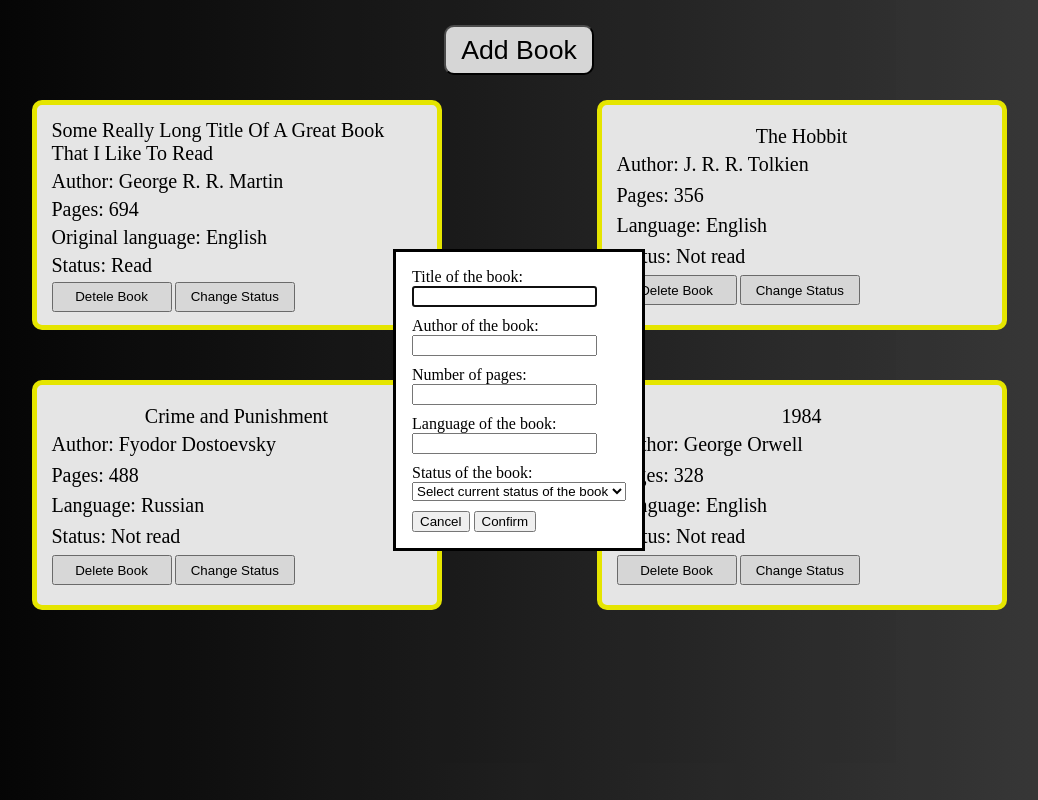
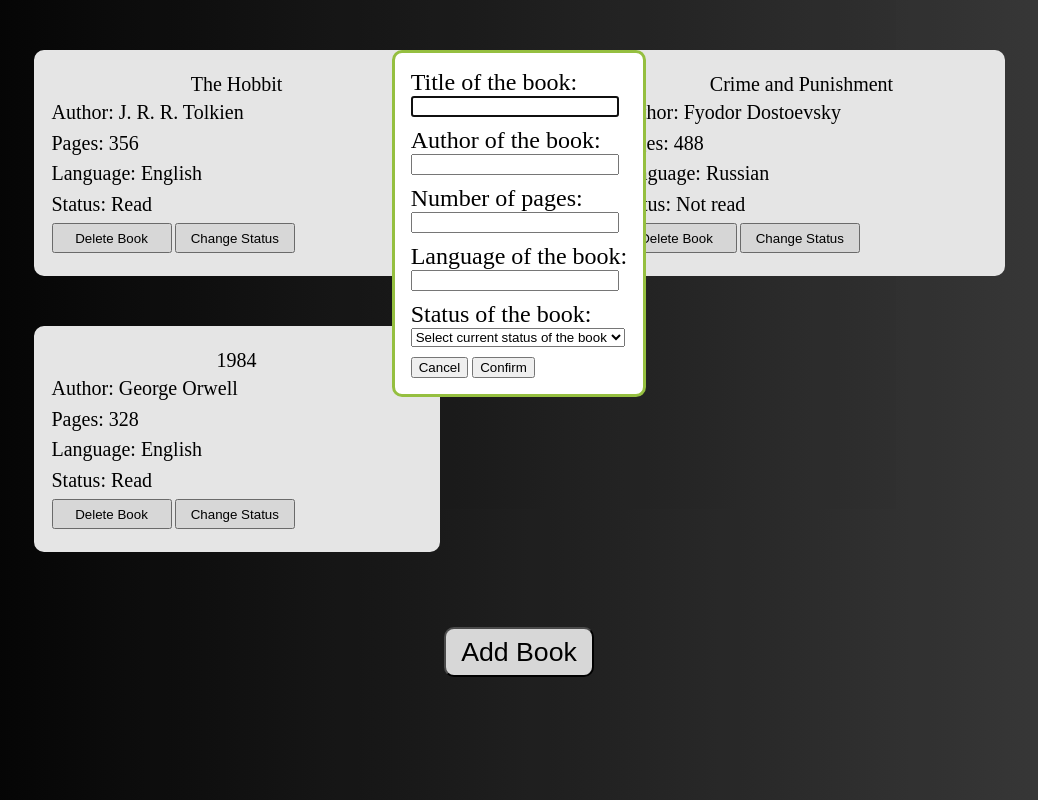
Before and after one commit to Artimer225/library, a plain HTML site: page index.html in a window 1280 px wide. Both pictures are taken after a click on the button "Add Book". Shown: the whole page, without its empty margins (121-1159 px from the left). Drawn offline with Linux system fonts and the light colour scheme.

Commit message:
Add changes to style and some small adjustments of sizes

```diff
--- a/index.html
+++ b/index.html
@@ -9,21 +9,10 @@
 <body>
     <div class="container">
         <div class="cardholder">
-            <!-- dummy card for previewing purposes            -->
-            <div class="card">
-                <p class="title">Some Really Long Title Of A Great Book That I Like To Read</p>
-                <p class="author">Author: George R. R. Martin</p>
-                <p class="pages">Pages: 694</p>
-                <p class="language">Original language: English</p>
-                <p class="read">Status: Read</p>
-                <div class="card-btns">
-                    <button>Detele Book</button>
-                    <button>Change Status</button>
-                </div>
-            </div>
+            <!-- here go the cards           -->
         </div>
         <div class="book-dialog">
-            <dialog id="dialog">
+            <dialog id="create-dialog">
                 <form id="book-dialog-form">
                     <div class="book-form">
                         <label for="title">Title of the book:</label>
--- a/script.js
+++ b/script.js
@@ -22,9 +22,9 @@ function BookForDisplay(book) {
     this.pages = 'Pages: ' + book.pages;
     this.language = 'Language: ' + book.language;
     this.status = 'Status: ';
-    if (book.status === 1) {
+    if (book.status === '1') {
         this.status += 'Currently reading';
-    } if (this.status === 2) {
+    } else if (book.status === '2') {
         this.status += 'Read';
     } else {
         this.status += 'Not read';
@@ -34,9 +34,9 @@ function BookForDisplay(book) {
 
 
 // dummy cards for testing purposes
-let firstBook = new Book('The Hobbit', 'J. R. R. Tolkien', 356, 'English', 2);
-let secondBook = new Book('Crime and Punishment', 'Fyodor Dostoevsky', 488, 'Russian', 0)
-let thirdBook = new Book('1984', 'George Orwell', 328, 'English', 2)
+let firstBook = new Book('The Hobbit', 'J. R. R. Tolkien', '356', 'English', '2');
+let secondBook = new Book('Crime and Punishment', 'Fyodor Dostoevsky', '488', 'Russian', '0')
+let thirdBook = new Book('1984', 'George Orwell', '328', 'English', '2')
 
 library.push(firstBook, secondBook, thirdBook);
 
@@ -47,17 +47,60 @@ for (let i = 0; i < library.length; i++) {
 
 let cardholder = document.querySelector('.cardholder');
 
+function createChangeButton(cardButtons) {
+    let changeStatus = document.createElement('div');
+    changeStatus.classList.add('change-status');
+    let changeDialog = document.createElement('dialog');
+    changeDialog.classList.add('change-dialog');
+    let changeStatusForm = document.createElement('form');
+    changeStatusForm.classList.add('change-status-form');
+    let changeForm = document.createElement('div');
+    changeForm.classList.add('change-form');
+    let label = document.createElement('label');
+    label.setAttribute('for', 'change-read');
+    let select = document.createElement('select');
+    select.setAttribute('name', 'status');
+    select.setAttribute('id', 'change-read');
+    select.appendChild(new Option('Not read', '0'));
+    select.appendChild(new Option('Currently reading', '1'));
+    select.appendChild(new Option('Read', '2'));
+    //now create buttons for form
+    let changeFormButtons = document.createElement('div')
+    changeFormButtons.classList.add('change-form-buttons');
+    let cancelButton = document.createElement('input');
+    cancelButton.setAttribute('value', 'Cancel');
+    cancelButton.setAttribute('type', 'submit');
+    let confirmButton = document.createElement('input');
+    confirmButton.setAttribute('value', 'Confirm');
+    confirmButton.setAttribute('type', 'submit');
+    changeFormButtons.appendChild(cancelButton);
+    changeFormButtons.appendChild(confirmButton);
+
+
+    changeStatus.appendChild(changeDialog);
+    changeDialog.appendChild(changeStatusForm);
+    changeStatusForm.appendChild(changeForm);
+    changeForm.appendChild(label);
+    changeForm.appendChild(select);
+    changeStatusForm.appendChild(changeFormButtons);
+
+    //creating button to access this dialog
+    let changeButton = document.createElement('button');
+    changeButton.classList.add('change-btn');
+    changeButton.textContent = 'Change Status';
+    //and now the struggle ends, append it to the changeStatus and then to the cardButtons div. voila!
+    changeStatus.appendChild(changeButton);
+    cardButtons.appendChild(changeStatus);
+}
+
 function addButtons(card) {
     let cardBtns = document.createElement('div');
     cardBtns.classList.add('card-btns');
     let deleteBtn = document.createElement('button');
     deleteBtn.classList.add('delete-btn');
     deleteBtn.textContent = 'Delete Book';
-    let changeBtn = document.createElement('button');
-    changeBtn.classList.add('change-btn');
-    changeBtn.textContent = 'Change Status';
     cardBtns.appendChild(deleteBtn);
-    cardBtns.appendChild(changeBtn);
+    createChangeButton(cardBtns);
     card.appendChild(cardBtns);
 }
 
@@ -74,7 +117,11 @@ function displayLibrary(lib) {
             if (j === 0) {
                 p.classList.add('title');
                 p.innerText = valuesOfBook[j];
-             card.appendChild(p)
+                card.appendChild(p)
+            } else if (j === valuesOfBook.length - 2) {
+                p.classList.add('status');
+                p.innerText = valuesOfBook[j];
+                card.appendChild(p)
             } else if (j === valuesOfBook.length - 1) {
                 card.setAttribute('data-id', valuesOfBook[j]);
             } else {
@@ -90,13 +137,15 @@ function displayLibrary(lib) {
 displayLibrary(formLibrary)
 
 const showDialog = document.getElementById('showDialog');
-const bookDialog = document.getElementById('dialog');
+const bookDialog = document.getElementById('create-dialog');
+const changeDialog = document.getElementById('change-dialog');
 const bookForm = document.getElementById('book-dialog-form');
 const closeBtn = document.getElementById('close-btn');
 
+
 cardholder.addEventListener('click', e => {
     if (e.target.matches('.delete-btn')) {
-            let currentCardId = e.target.parentElement.parentElement.dataset.id;
+            let currentCardId = e.target.closest('.card').dataset.id;
             let currentCard = document.querySelector(`[data-id="${currentCardId}"]`);
             currentCard.remove()
             const isId = (book) => book.id === currentCardId;
@@ -109,7 +158,28 @@ cardholder.addEventListener('click', e => {
 
 cardholder.addEventListener('click', e => {
     if (e.target.matches('.change-btn')) {
-        console.log("you've clicked change button")
+        let currentCardId = e.target.closest('.card').dataset.id;
+        const isId = (book) => book.id === currentCardId;
+        const currentStatus = library[library.findIndex(isId)].status;
+        let parentDiv = e.target.closest('.change-status');
+        parentDiv.querySelector('[name="status"]').options[currentStatus].selected = true;
+        parentDiv.firstChild.showModal();
+    }
+})
+
+cardholder.addEventListener('submit', e => {
+    if (e.target.matches('.change-status-form')) {
+        e.preventDefault();
+        // THIS ONE! finally
+        const chosenStatus = e.target.querySelector('[name="status"]').value;
+        const chosenStatusText = e.target.querySelector(`[value="${chosenStatus}"]`).innerText;
+        let currentCardId = e.target.closest('.card').dataset.id;
+        const isId = (book) => book.id === currentCardId;
+        library[library.findIndex(isId)].status = chosenStatus;
+        let previousStatus = e.target.closest('.card').querySelector('.status').innerText.slice(0, 8);
+        previousStatus += chosenStatusText;
+        e.target.closest('.card').querySelector('.status').innerText = previousStatus;
+
     }
 })
 
--- a/styles.css
+++ b/styles.css
@@ -18,7 +18,7 @@ p {
 .container {
     display: grid;
     grid-template-columns: 100px 1fr 100px;
-    grid-template-rows: 100px 1fr 100px;
+    grid-template-rows: 50px 1fr 200px;
 }
 
 .cardholder {
@@ -39,9 +39,14 @@ p {
     height: 220px;
     width: 400px;
     background-color: white;
-    border: solid 5px yellow;
+    border: solid 3px #fff;
     border-radius: 10px;
     gap: 5px;
+}
+
+.card:hover {
+    border: solid 3px #A8FF00;
+    box-shadow: 0 0 0.5rem #A8FF00;
 }
 
 .card p {
@@ -69,7 +74,7 @@ p {
 
 .book-dialog {
     grid-column: 2 / 3;
-    grid-row: 1 / 2;
+    grid-row: 3 / 4;
     place-self: center;
 }
 
@@ -82,6 +87,15 @@ p {
     border-radius: 10px;
 }
 
+#showDialog:hover {
+    border: solid 3px #95BF40;
+    box-shadow: 0 0 0.5rem #A8FF00;
+}
+
+#showDialog:active {
+    border: solid 3px #A8FF00;
+}
+
 #book-dialog-form {
     gap: 10px;
     display: flex;
@@ -91,3 +105,17 @@ p {
 .book-form label {
     display: block;
 }
+
+#create-dialog {
+    margin-top: 50px;
+    border: solid 3px #95BF40;
+    border-radius: 10px;
+}
+
+#create-dialog label {
+    font-size: 18pt;
+}
+
+#create-dialog input[type='text'] {
+    width: 200px;
+}
```
Also changed, not shown: 1 other file.
